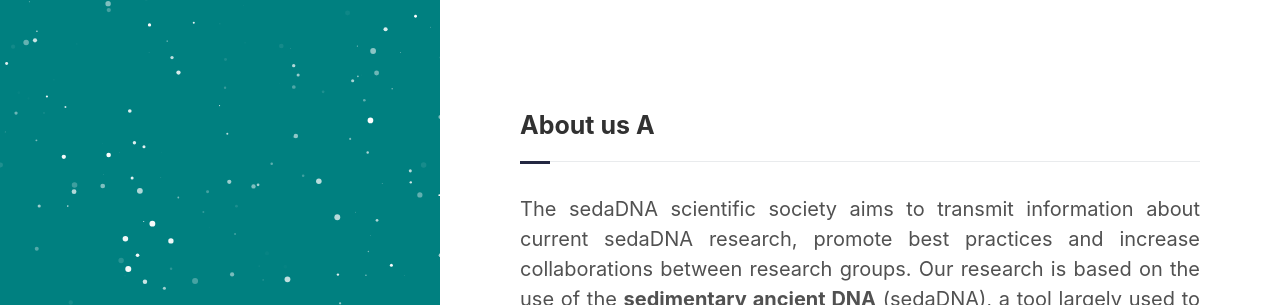
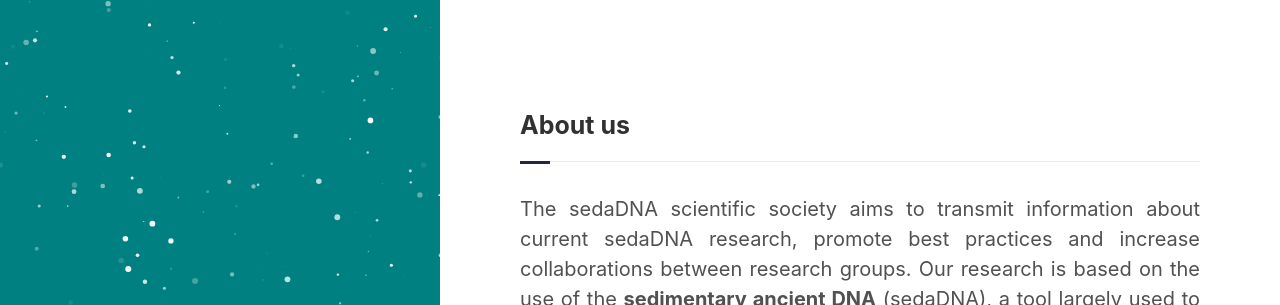
Before and after one commit to sedadna/sedadna.github.io, a Jekyll site: the page built from index.html, in a window 1280 px wide and 900 px high. Shown: the top 305 px of the window. Built offline with Jekyll 4.4.1, drawn with Linux system fonts in a browser that asks for light colours; the list of posts is cut into pages by our own code.

Commit message:
Update index.html

```diff
--- a/index.html
+++ b/index.html
@@ -3,7 +3,7 @@
 ---
 
 <div class="intro">
-<h3 class="section-title underline">About us A</h3>
+<h3 class="section-title underline">About us</h3>
 <p>The sedaDNA scientific society aims to transmit information about current sedaDNA research, promote best practices and increase collaborations between research groups. Our research is based on the use of the <b>sedimentary ancient DNA</b> (sedaDNA), a tool largely used to track past long-term changes in terrestrial and aquatic biodiversity.  The primary aim of the society is to share informations about sedaDNA research. To do so, we provide monthly <a href="/category/news.html"><b>newsletters</b></a>, a literature survey on <a href="https://scholar.google.fr/citations?user=90ytJ14AAAAJ&hl=fr" target="_blank"><b>google scholar</b></a>, on <a href="https://www.researchgate.net/project/Comprehensive-literature-about-ancient-DNA-studies-from-sedimentary-archives-by-the-sedaDNA-scientific-society" target="_blank"><b>researchgate</b></a> and an up-to-date <a href="https://drive.google.com/file/d/1fZKL1Vb0xhpDSuqNx_JnYAk0KXEtF0PS/view" target="_blank"><b>excell file</b></a>. </p>
 <p>The society is currently composed by <a href="/category/members.html" target="_blank">> <b>250 members</b></a>. Our members have to follow a <a href="/category/code.html" target="_blank"><b>code of conduct</b></a>. Some of us are currently gues editors of <a href="/category/si.html" target="_blank"><b>special issues</b></a> about sedaDNA research.</p>
 <p> <br>
```
